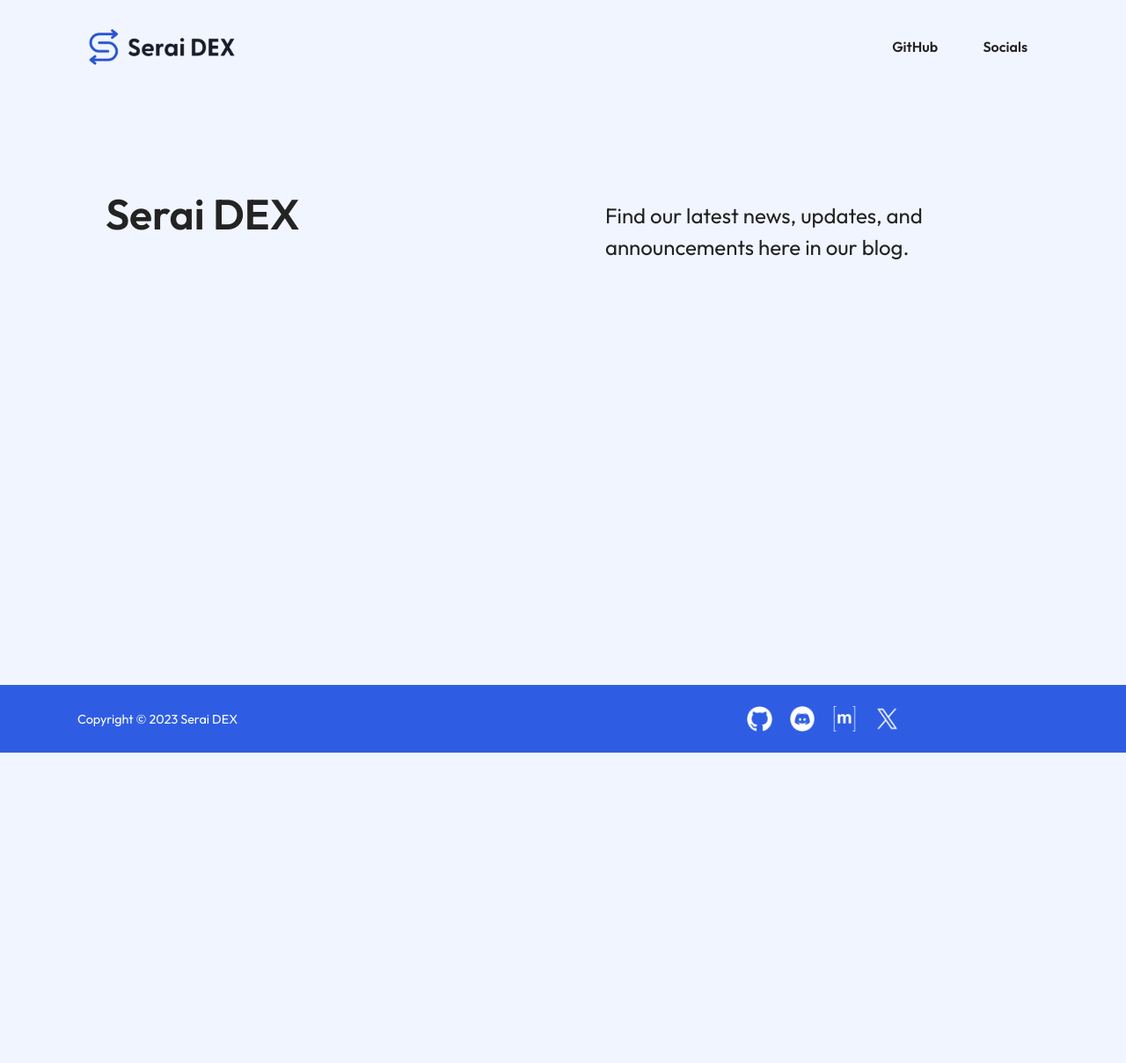
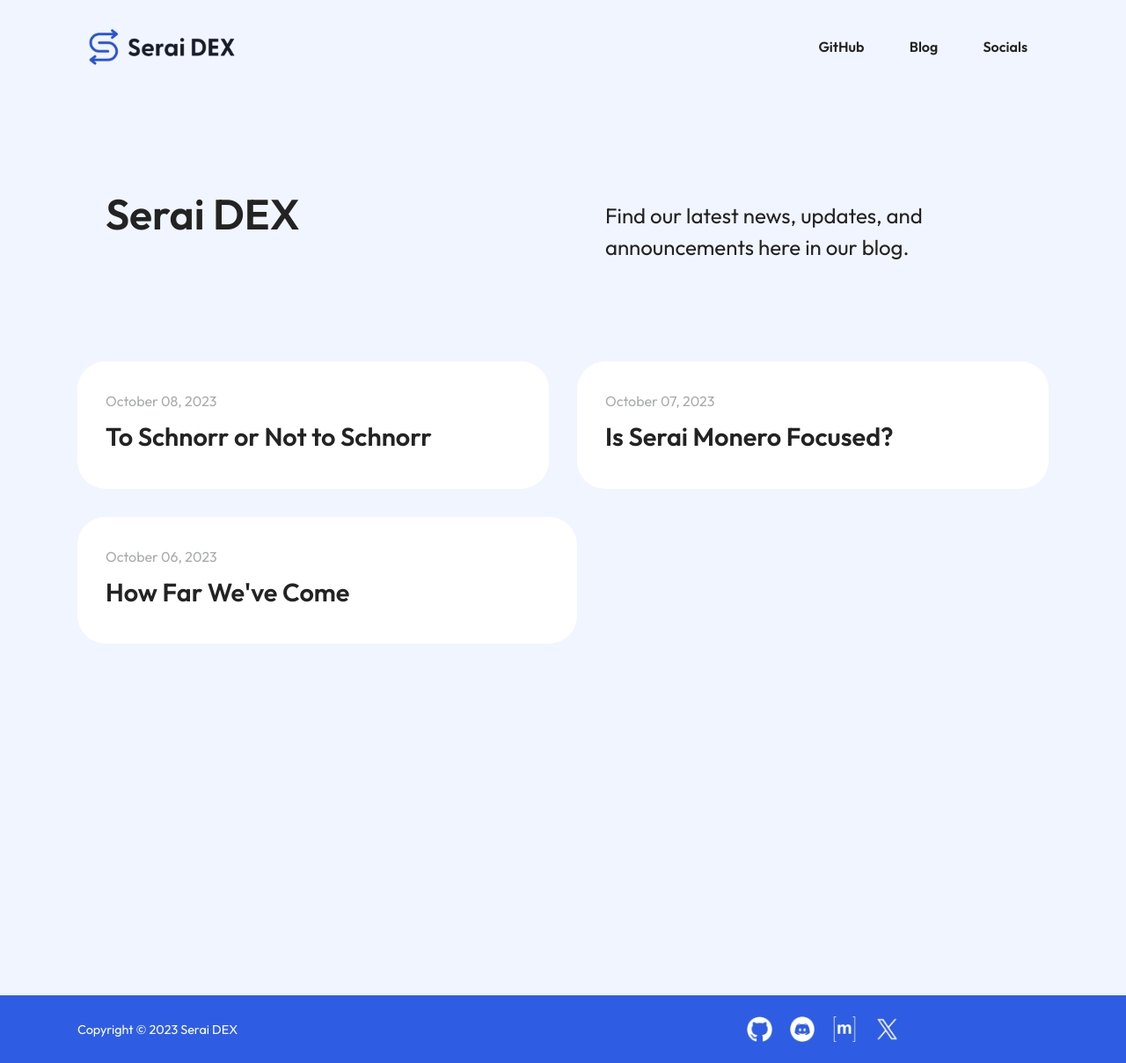
Before and after one commit to serai-dex/serai-dex.github.io, a Jekyll site: the page built from blog/index.html, in a window 1280 px wide. Shown: the whole page at 88% size. Built offline with Jekyll 4.4.1, drawn with Linux system fonts in a browser that asks for light colours; the list of posts is cut into pages by our own code; before the commit the page ends 900 px from its top, so only the background shows below that; some of the changed lines change nothing that is shown.

Commit message:
Add initial blog posts
They're all being published now to enable anyone who wants to read more about
Serai to do so. The plan is to announce them a week apart though, so those who
only read the linked blog post (and don't try to read others) will still
receive the full spread of content (without us posting three articles in one
day).

```diff
--- a/_includes/header.html
+++ b/_includes/header.html
@@ -8,7 +8,7 @@
                    </div>
                    <ul class="main-menu col">
                        <li class="nav-item link"><a href="https://github.com/serai-dex/serai">GitHub</a></li>
-                       <!-- <li class="nav-item link"><a href="{{ site.baseurl }}/blog/index.html">Blog</a></li> -->
+                       <li class="nav-item link"><a href="{{ site.baseurl }}/blog/index.html">Blog</a></li>
                        <li class="nav-item nav-btn"><a href="#">Socials</a>
                             <ul class="dropdown" aria-label="submenu">
                                 <li><a class="sub-nav-item" href="https://discord.gg/mpEUtJR3vz" target="_blank">
@@ -38,7 +38,7 @@
                   </label>
                   <ul class="slide-nav">
                       <li class="mob-item"><a href="https://github.com/serai-dex/serai">GitHub</a></li>
-                      <!-- <li class="mob-item"><a href="{{ site.baseurl }}/blog/index.html">Blog</a></li> -->
+                      <li class="mob-item"><a href="{{ site.baseurl }}/blog/index.html">Blog</a></li>
                       <li class="mob-item">
                         <p>Socials</p>
                         <ul class="nav-social-mob">
--- /dev/null
+++ b/_posts/2023-10-06-how-far-weve-come.md
@@ -0,0 +1,38 @@
+---
+layout: post
+title: "How Far We've Come"
+---
+
+Serai is a cross-chain decentralized exchange which will be capable of swapping BTC, ETH, DAI, and XMR. Having been under development for roughly two years, it's been an exhausting journey. We've known what we have to do, found solutions, found new problems, and found even more solutions. Despite all the challenges faced, we've managed to overcome them and produce a _highly versatile_ stack ready to face its challenges now _and_ be amenable to all the challenges we can think to throw at it in the future. With it approaching readiness, it's time to start explaining how all the pieces fit together to be the extremely efficient system it is.
+
+## The Blockchain
+
+Serai itself is a blockchain, built on top of Substrate, a blockchain development framework comparable to the Cosmos SDK. The main reason for using a blockchain framework is because Serai is not attempting to revolutionize blockchain networks with advanced consensus mechanisms and new methods of P2P communication. Serai is attempting to be a rock-solid decentralized exchange, and using a blockchain to coordinate token and liquidity pool state is an implementation detail. Substrate is sufficiently performant for our needs, with a notable ecosystem built around it.
+
+## Validators
+
+Validators stake to participate in consensus, either Serai's own or consensus over an external network. Since validators stake per network, at launch we will be looking at having _up to 600 validators_. With this capacity, we can ensure all validators who want to participate can actually do so, never leaving stake unused due to not being selected to actively participate. We also can drastically bring down the node requirements in comparison to other networks as validators _do not_ have to run nodes for every single blockchain. They solely have to run a Serai node and nodes for any external networks they choose to validate over.
+
+## The Coordinator
+
+Each validator who validates over an external network runs a "coordinator". The coordinator is a service which forms a P2P network with all other validators' coordinators, enabling performing signing operations. While we could reuse the Serai blockchain for this, doing so would bloat the blockchain with ephemeral data we don't need nor want to keep around forever.
+
+We do however need to obtain consensus over how signing operations occurred. If any validator was allowed to publish multiple messages within a signing protocol, it'd cause a variety of security issues. In order to ensure everyone sees all messages, and that each validator only published a single message, we place all messages for each signing protocol into the mempool of a disposable blockchain known as a "tributary". Validators produce blocks containing these messages, coming to consensus on them. Only messages with consensus are acted on, ensuring that no validator sent distinct messages to different validators without detection.
+
+At the end of a multisig's lifetime, its blockchain is disposed of, ensuring we don't waste storage space on old signing protocols that have run their course.
+
+## The Processor
+
+Each validator for an external network runs a "processor" for it. Processors index the external network, find relevant transactions, inform Serai of any received coins, and schedule payments out from Serai.
+
+This is arguably the most critical part of Serai. Our entire purpose is to connect with external networks and the processor must do so with complete accuracy. Any mistake when indexing could lead to a double spend against Serai. Any hiccup in how we sort data could cause processors to disagree on the current state, leading to consensus failures.
+
+To ensure security and propriety, we've clearly modeled our data pipelines and have extensively worked to ensure we're free of race conditions. We've even begun exhaustively modeling Serai's design to _prove_ it free of race conditions.
+
+We also have audited the cryptography used by our processor, audited our application of our cryptography to Bitcoin, and are planning audits for our application to Ethereum/Monero, along with an audit for the processor itself.
+
+## Serai
+
+All of these work in concert to become Serai, a platform priding itself on correctness and efficiency, intending to offer the most competent cross-chain decentralized exchange out there.
+
+If you have any questions, or simply want to keep an eye on Serai, please join us on [Discord](https://discord.gg/mpEUtJR3vz)/[Matrix](https://matrix.to/#/#serai:matrix.org)/[X (Twitter)](https://twitter.com/SeraiDEX).
--- /dev/null
+++ b/_posts/2023-10-07-is-serai-monero-focused.md
@@ -0,0 +1,46 @@
+---
+layout: post
+title: "Is Serai Monero Focused?"
+---
+
+Serai is a cross-chain decentralized exchange which will be capable of swapping BTC, ETH, DAI, and XMR. Most of the project's attention has been derived from our integration of Monero, and the extensive amount of work we've performed in order to be able to do so. This has made some people believe Serai is Monero-focused. So is it?
+
+## How much work was done to integrate Monero?
+
+[modular-frost](https://github.com/serai-dex/serai/tree/develop/crypto/frost) is our audited implementation of FROST, a threshold signature scheme to produce Schnorr signatures. We applied it to Monero's CLSAG signature scheme in our very own [Monero library (monero-serai)](https://github.com/serai-dex/serai/tree/develop/coins/monero).
+
+Initially, our Monero library utilized monero-rs, a Rust library implementing various structures for working with Monero transactions. monero-rs never implemented signing, leaving monero-serai to do so. We also relied on the existing Monero cryptography in C++ to perform the Bulletproofs needed inside Monero transactions.
+
+Over time, we replaced more and more of monero-rs as it wasn't as ergonomic as we desired. Eventually, monero-serai completely removed monero-rs, instead fully implementing the Monero transaction structures ourselves. We did still use Monero's C++ for some cryptography, until that was also removed for performance benefits.
+
+This left us with a complete implementation of Monero transactions, signing, and scanning in Rust.
+
+We then extended our library with functionality beneficial to Serai, notably:
+
+1) [Featured Addresses](https://gist.github.com/kayabaNerve/01c50bbc35441e0bbdcee63a9d823789): A specification for Monero addresses offering more functionality than the already defined address schemes.
+
+2) [Eventualities](https://docs.rs/monero-serai/0.1.4-alpha/monero_serai/wallet/struct.Eventuality.html): A way to check if an on-chain transaction matches a transaction we intended to sign.
+
+## With all the work done, how could you not be Monero-focused?
+
+We are not Monero-focused. While yes, we did a lot of work to integrate Monero, all of that work was done in a self-contained Monero library. The actual integration with Serai _completely conforms to the expected API_. At no higher level did we add Monero-specific code.
+
+We are a project that respects Monero for being a quality privacy coin, yet we are our own project which is attempting to be the best solution for cross-chain swaps. Our integration of Monero, with all the time it took, may be a love letter to Monero, but it is not a pledge of allegiance.
+
+Serai has also never taken funding from the Monero community.
+
+## There isn't any Monero-specific code?
+
+Correct. There is no Monero-specific code outside of its integration file &#40;and the self-contained monero-serai library, of course&#41;. It satisfies the exact same API we use for Bitcoin, despite being a privacy coin with its own set of complexities. This is possible thanks to:
+
+1) Strong theoretic modeling of requirements to integrate an external network
+
+2) Reduction of those requirements to minimal forms, offering more flexibility with integrations
+
+3) Our own software stack being incredibly robust and versatile
+
+## Why not launch earlier with Bitcoin and Ethereum, later adding Monero, since it took so long?
+
+Integrating Monero prior to launch has actually been amazing for us. Only due to facing Monero's complexities did we properly define, and revisit, assumptions we place on external networks in order to successfully integrate with them. By ensuring we can support Monero prior to launch, we've ensured and rigorously demonstrated our software stack can face whatever challenge we may line up in the future.
+
+There also wouldn't be notable appeal to Serai if we solely launched with Bitcoin and Ethereum. There's multiple protocols which already offer Bitcoin-Ethereum swaps. By also including Monero, we provide a unique offering and demonstrate our technical competency. We aren't here to be the 20th bridge between Ethereum and all the forks of Ethereum. We are here to connect networks, regardless of their unique challenges, and provide a quality cross-chain decentralized exchange.
--- /dev/null
+++ b/_posts/2023-10-08-to-schnorr-or-not-to-schnorr.md
@@ -0,0 +1,30 @@
+---
+layout: post
+title: "To Schnorr or Not to Schnorr"
+---
+
+Schnorr signatures, a digital signature algorithm published by Schnorr in 1991, are notable for their simplicity and rigorously proven security. Unfortunately, they were patented until the patent expired in 2008. To avoid paying royalties over intellectual property, ECDSA was designed with complexities which avoid conflicting with Schnorr's patent. It was standardized by the National Institute of Standards and Technology (NIST, part of the government of the USA) and achieved widespread adoption over internet infrastructure, eventually being used by both Bitcoin and Ethereum.
+
+ECDSA's complexities made it [almost impossible to prove the security of the scheme](https://crypto.stackexchange.com/a/71031). [A recent paper](https://eprint.iacr.org/2023/914) concludes in its abstract:
+
+> As a consequence, a meaningful security proof for ECDSA is unlikely to exist without strong idealization.
+
+In practice, while we may not be able to formally argue ECDSA's security, we have not practically broken it. These comments exist to show ECDSA's awkwardness and difficulty modeling, a difficulty which creates further complications down the road.
+
+Serai could use ECDSA signatures, enabling taking advantage of networks which natively support ECDSA. To do so, we'd need a _threshold ECDSA protocol_, enabling certain validators to go offline yet for Serai to continue functioning. These protocols are leagues more complex than threshold Schnorr protocols due to their being forced to deal with the ECDSA-specific complexities. They also are more difficult to prove secure due to not only being more complex themselves, but also due to extending a protocol itself without clean security proofs. This is to say nothing about their track record.
+
+The most famous works descend from Gennaro and Goldfeder, being [GG18](https://eprint.iacr.org/2019/114), [GG20](https://eprint.iacr.org/2020/540), and joining forces with Canetti, Makriyannis, and Peled, [CGGMP21](https://eprint.iacr.org/2021/060). GG18 and GG20 were notably broken in 2021 by the publication of [Alpha-Rays](https://eprint.iacr.org/2021/1621). Recently, [Makriyannis and Yomtov published four new attacks on threshold ECDSA](https://eprint.iacr.org/2023/1234), two for GG18/GG20, one for [Lindell's 2017 work](https://eprint.iacr.org/2017/552), and one for a custom protocol. Please note all of these rely on the Paillier cryptosystem, distinct from the elliptic curves ECDSA actually operates over, to achieve their goals.
+
+Implementations of threshold ECDSA have also had several issues in practice, even if the protocols can be assumed theoretically sound. [Verichains' TSShock](https://www.verichains.io/tsshock/) demonstrated several implementations had vulnerabilities in practice. While this could be the teams responsible for these implementations being inexperienced, and any audits performed being incomplete, it also serves as commentary on the difficulty in successfully implementing threshold ECDSA *especially since successful implementations of protocols still break when the protocols do*.
+
+If necessary, Serai could review CGGMP21 and/or protocols which aren't based on the Paillier cryptosystem. They should be sufficiently performant (though still multiple orders of magnitude less efficient than a Schnorr-based protocol), and ideally the protocols that don't use a distinct cryptosystem to add functionality to ECDSA avoid most potential issues (all above theoretic exploits took advantage of the Paillier side of things). The sole question becomes if the benefit outweighs the attack surface and effort required.
+
+By comparison, the most famous protocols for Schnorr multisignatures are [MuSig](https://eprint.iacr.org/2018/068), [MuSig-DN](https://eprint.iacr.org/2020/1057), [MuSig2](https://eprint.iacr.org/2020/1261), and [FROST](https://eprint.iacr.org/2020/852). The MuSig family of protocols are not threshold multisignature schemes, requiring all signers to work together to produce every signature. [MuSig was proven insecure when run in parallel](https://eprint.iacr.org/2018/417), leading to its successors. MuSig-DN and MuSig2 have been proven secure however, and while a fault in the proofs could surface, they have industry confidence.
+
+FROST, which is a threshold multisignature scheme, _and the scheme Serai uses,_ builds off the techniques of MuSig2 to provide a highly efficient threshold multisig. Not only did its own paper prove its security, it's had its security [continuously](https://eprint.iacr.org/2021/1375) [further](https://crypto.iacr.org/2022/papers/538806_1_En_18_Chapter_OnlinePDF.pdf) [proven](https://eprint.iacr.org/2022/833). Due to its performance, use-cases, and security, the Internet Research Task Force (IRTF) has [drafted it for standardization](https://datatracker.ietf.org/doc/draft-irtf-cfrg-frost/).
+
+With [EdDSA](https://datatracker.ietf.org/doc/html/rfc8032), a frequent choice among newer cryptocurrencies, being Schnorr-based, [Bitcoin adding support for Schnorr signatures with its Taproot upgrade](https://github.com/bitcoin/bips/blob/master/bip-0340.mediawiki), and Ethereum supporting Schnorr signatures via its smart contracts, Schnorr signatures are now widespread and well supported.
+
+Serai took the IRTF draft and produced [modular-frost](https://github.com/serai-dex/serai/tree/develop/crypto/frost), our extremely flexible implementation of FROST. We had this audited, along with the rest of our cryptography which we plan to use, all the way back in March 2023. We successfully applied it to all the networks that we plan to launch with and have even had it acknowledged by multiple other parties looking to utilize FROST for their own purposes.
+
+With FROST, we have a protocol we can be confident in. With our implementation, we have a highly efficient signature scheme we can apply to any network we want, which supports Schnorr. With our audit, we've worked to ensure our implementation is properly secure.
```
Also changed, not shown: blog/assets/blog-placeholder.jpg (deleted).
